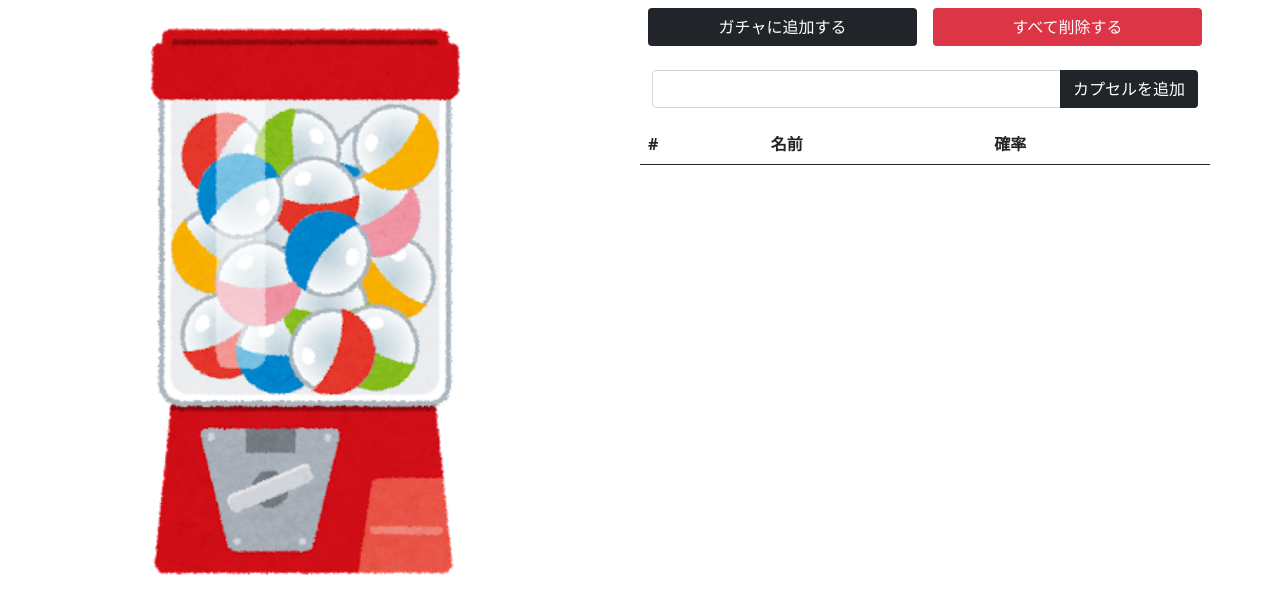
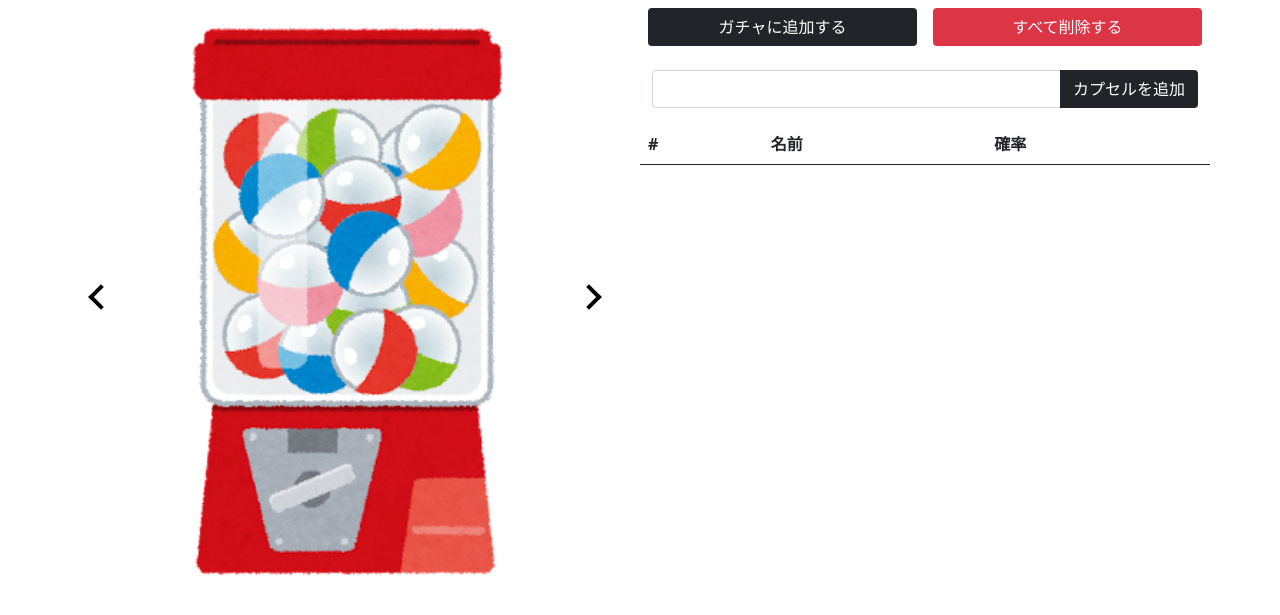
Before and after one commit to sintaro-katuta/SIC_GATYA, a Flask app: page / in a window 1280 px wide. Shown: the part 56-671 px from the top of the page. Run offline with Flask 2, Linux system fonts and the light colour scheme; lists and menus that the app fills with data are empty.

Commit message:
ガチャ画像変更

```diff
--- a/static/css/style.css
+++ b/static/css/style.css
@@ -20,6 +20,25 @@
   border-radius: 30%;
 }
 
+.arrow-right {
+  display: inline-block;
+  width: 18px;
+  height: 18px;
+  margin: 0 10px;
+  border-top: 4px solid #000;
+  border-right: 4px solid #000;
+  transform: rotate(45deg);
+}
+
+.arrow-left {
+  display: inline-block;
+  width: 18px;
+  height: 18px;
+  margin: 0 10px;
+  border-left: 4px solid #000;
+  border-bottom: 4px solid #000;
+  transform: rotate(45deg);
+}
 /*
 @media screen and (max-width: 999px) {
  .form{
--- a/templates/index.html
+++ b/templates/index.html
@@ -2,7 +2,9 @@
 {% block content %}
 <div class="gatya row">
     <div class="col">
-    <img src="/static/img/gachagacha.png" class="w-75 h-auto m-3" id="gachaEmote">
+    <div class="arrow-left" onclick="previousImage()"></div>
+    <img src="/static/img/gachagacha.png" class="w-75 h-auto m-3 mr-30" id="gachaEmote">
+    <div class="arrow-right" onclick="nextImage()"></div>
     </div>
     <div class="setting col">
         <div class="row">
@@ -30,4 +32,5 @@
     </div>
 </div>
 <script src="static/js/gacha.js"></script>
+
 {% endblock %}
```
Also changed, not shown: static/js/chengeimg.js (added, +40 -0 lines), static/img/monst.png (added).
